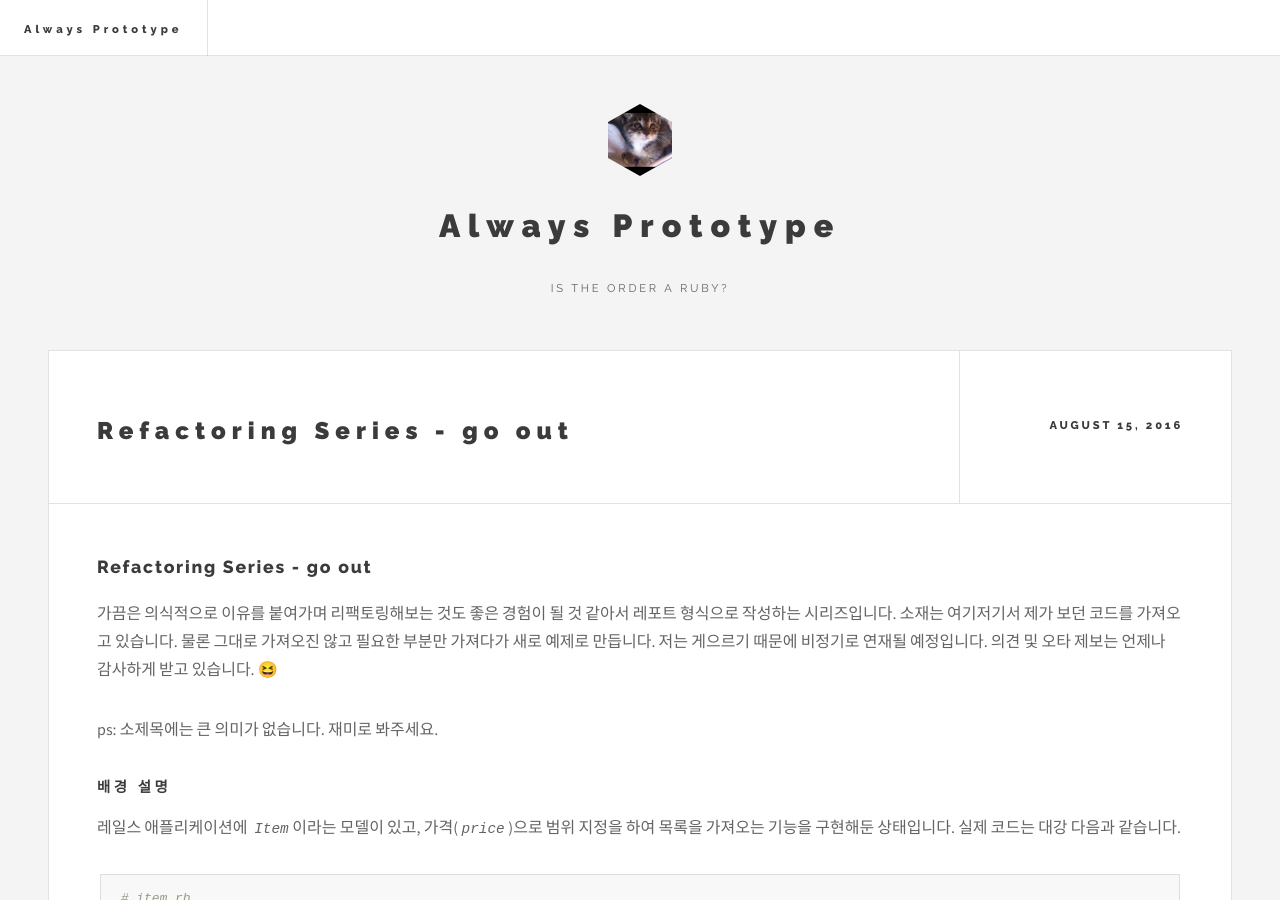
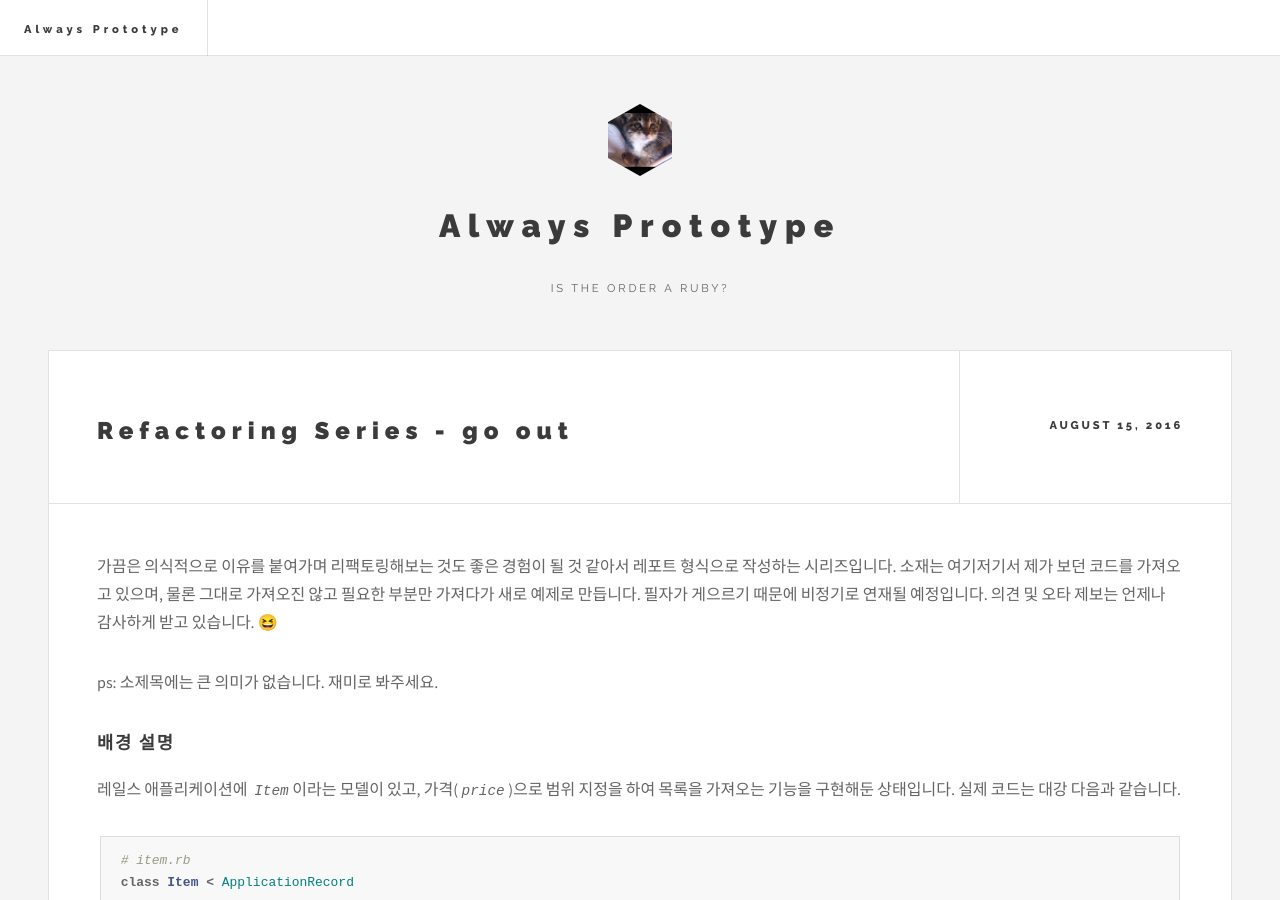
Before and after one commit to riseshia/archived-riseshia-github-io, a Jekyll site: the page built from _posts/2016-08-15-refactoring-series-go-out.md, in a window 1280 px wide and 900 px high. Built offline with Jekyll 4.4.1, drawn with Linux system fonts in a browser that asks for light colours.

````diff
--- a/_posts/2016-08-15-refactoring-series-go-out.md
+++ b/_posts/2016-08-15-refactoring-series-go-out.md
@@ -5,13 +5,11 @@ date: 2016-08-15 17:45:40 +0900
 categories:
 ---
 
-## Refactoring Series - go out
-
-가끔은 의식적으로 이유를 붙여가며 리팩토링해보는 것도 좋은 경험이 될 것 같아서 레포트 형식으로 작성하는 시리즈입니다. 소재는 여기저기서 제가 보던 코드를 가져오고 있습니다. 물론 그대로 가져오진 않고 필요한 부분만 가져다가 새로 예제로 만듭니다. 저는 게으르기 때문에 비정기로 연재될 예정입니다. 의견 및 오타 제보는 언제나 감사하게 받고 있습니다. 😆
+가끔은 의식적으로 이유를 붙여가며 리팩토링해보는 것도 좋은 경험이 될 것 같아서 레포트 형식으로 작성하는 시리즈입니다. 소재는 여기저기서 제가 보던 코드를 가져오고 있으며, 물론 그대로 가져오진 않고 필요한 부분만 가져다가 새로 예제로 만듭니다. 필자가 게으르기 때문에 비정기로 연재될 예정입니다. 의견 및 오타 제보는 언제나 감사하게 받고 있습니다. 😆
 
 ps: 소제목에는 큰 의미가 없습니다. 재미로 봐주세요.
 
-### 배경 설명
+## 배경 설명
 
 레일스 애플리케이션에 `Item`이라는 모델이 있고, 가격(`price`)으로 범위 지정을 하여 목록을 가져오는 기능을 구현해둔 상태입니다. 실제 코드는 대강 다음과 같습니다.
 
@@ -49,7 +47,7 @@ module RangeParamConvertable
 end
 ```
 
-### 문제점?
+## 문제점?
 
 문자열에 `str_to_range`를 호출하고 싶어서 `method`를 통해 해당 컨텍스트에 등록된 `str_to_range` 함수를 가져오고 있습니다. 비유하자면 `Array.prototype.slice.call(args, 0)` 같은 느낌이죠. 네.
 
@@ -64,7 +62,7 @@ end
 
 일단 몽키패칭을 제외합시다. DSL을 만드는 것도 아니고, 기본 클래스를 만지는건 왠지 꺼림칙합니다. 그리고 첫 번째도 제외하죠. 별도로 만드는 것도 괜찮은 선택지입니다만, 현재 문제가 되는 부분 이외에서는 크게 이득을 보진 않습니다(생략된 코드에는 이러한 가공처리가 없습니다). 그러니까 두 번째로 갑시다.
 
-### WIP
+## WIP
 
 ```ruby
 # item.rb
@@ -130,7 +128,7 @@ module StringConverter
 end
 ```
 
-### 결론
+## 결론
 
 nil 처리를 `convert_ranges` 내부에서 하고 있다든가, 애초에 이 메소드가 여기에 있는게 맞긴 한것인지에 대한 의문이라든가, where 절을 만드는 방법이 영 맘에 안든다든가(방법이 있는 지는 둘째 치고), `map`이 3줄이 되어서 슬프다던가, 이런 부분은 재껴두고, 좀 나아졌습니다~~, 라고 믿습니다~~.
 
````
